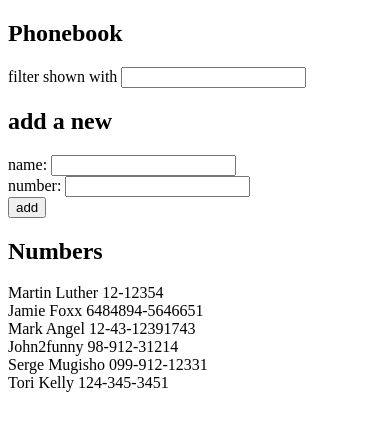
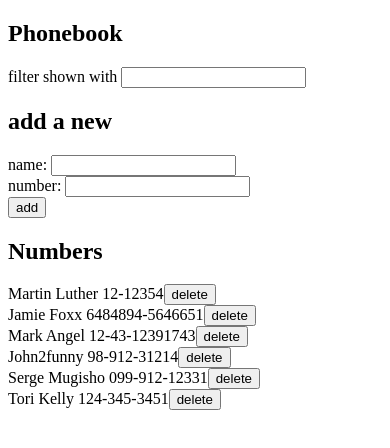
Before and after one commit to glorie-git/learning-area, a React (Vite) app in the folder fullstack-open/part2/phonebook/: page / in a window 390 px wide. Shown: the top 448 px of the page. Built offline with nearby package versions, Linux system fonts and the light colour scheme; data requests are answered from the project's data file.

Commit message:
Allow user to delete people from phone book

```diff
--- a/fullstack-open/part2/phonebook/src/App.jsx
+++ b/fullstack-open/part2/phonebook/src/App.jsx
@@ -104,6 +104,21 @@ const App = () => {
     setNewNumber('')
   }
 
+  const handleDelete = (person) => {
+
+    if (window.confirm(`Delete ${person.name}?`)) {
+      const changedPersons = persons.filter ( n => n.id !== person.id)
+
+      personService.deletePerson(person.id)
+      .then ( response =>
+        setPersons(changedPersons)
+      )
+      .catch (error => {
+        alert("There was an error deleting the person")
+      })
+    }
+  }
+
   return (
     <div>
       <h2>Phonebook</h2>
@@ -118,8 +133,8 @@ const App = () => {
 
       <div>
         {filterOn ?
-          <Persons persons={filteredPersons}/>
-          : <Persons persons={persons}/>
+          <Persons persons={filteredPersons} onDelete={handleDelete}/>
+          : <Persons persons={persons} onDelete={handleDelete}/>
         }
       </div>
 
--- a/fullstack-open/part2/phonebook/src/components/Person.jsx
+++ b/fullstack-open/part2/phonebook/src/components/Person.jsx
@@ -1,6 +1,9 @@
 const Person = (props) => {
     return (
-      <div>{props.person.name} {props.person.number}</div>
+      <div>
+        {props.person.name} {props.person.number}
+        <button onClick={() => props.onDelete(props.person)}>delete</button>
+      </div>
     )
   }
 
--- a/fullstack-open/part2/phonebook/src/components/Persons.jsx
+++ b/fullstack-open/part2/phonebook/src/components/Persons.jsx
@@ -4,7 +4,7 @@ const Persons = (props) => {
     // persons.map( (person) => <Person key={person.name} person={person}/>)
     // console.log(props)
     return (
-      props.persons.map( (person) => <Person key={person.id} person={person}/>)
+      props.persons.map( (person) => <Person key={person.id} person={person} onDelete={props.onDelete}/>)
     )
   }
 
--- a/fullstack-open/part2/phonebook/src/services/persons.js
+++ b/fullstack-open/part2/phonebook/src/services/persons.js
@@ -11,4 +11,10 @@ const create = ({name, number}) => {
     return request.then(response => response.data)
 }
 
-export default { getAll, create}
+const deletePerson = (id) => {
+    const request = axios.delete(`${baseUrl}/${id}`)
+    // console.log(`${baseUrl}/${id}`)
+    return request.then(response => response.data)
+}
+
+export default { getAll, create, deletePerson}
```
